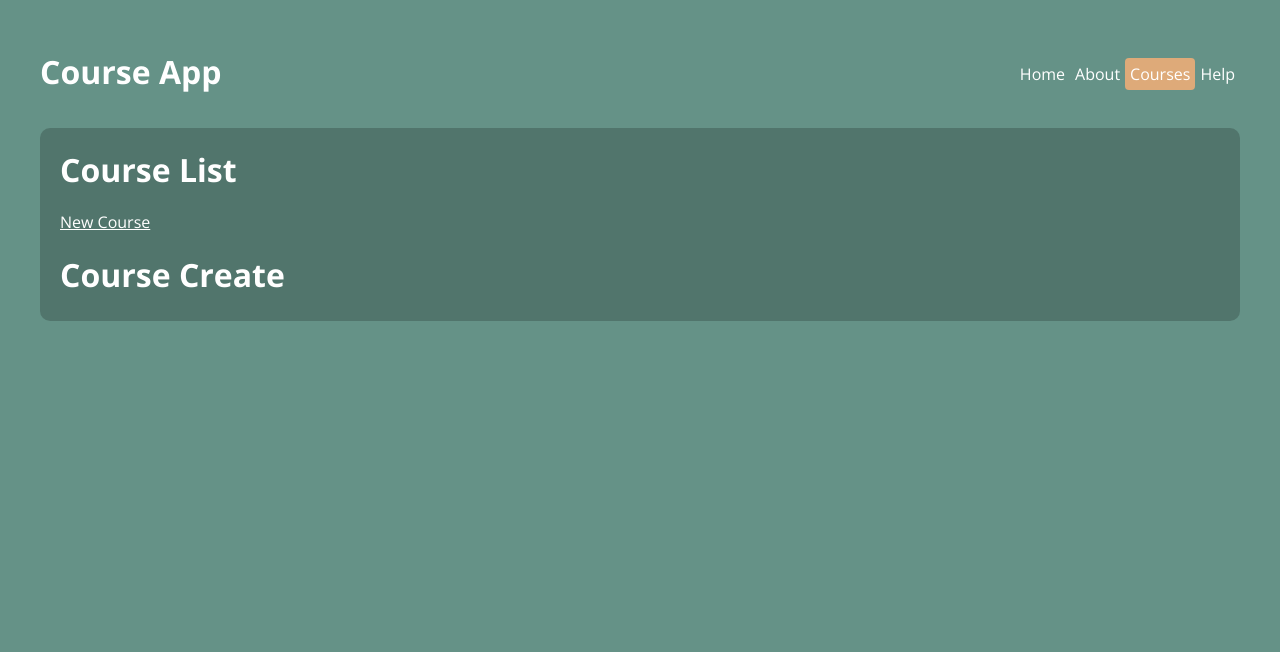
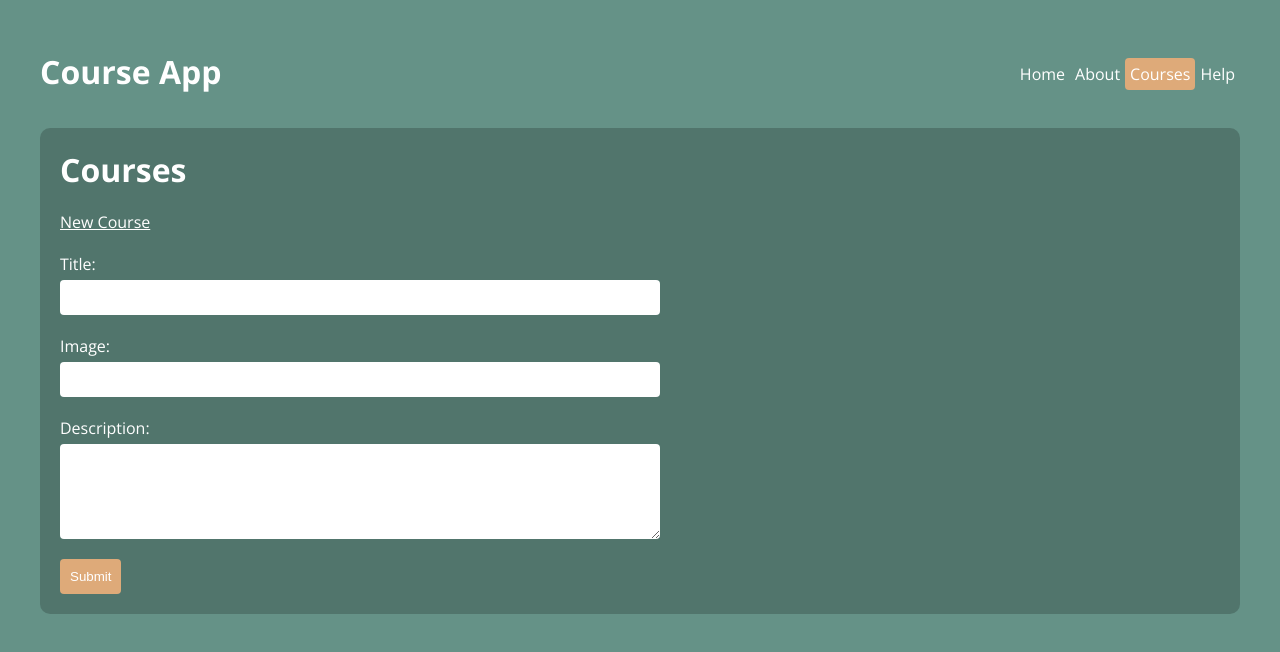
Before and after one commit to ZozanYagci/react-advanced, a React (Vite) app: page /courses/create in a window 1280 px wide. Shown: the top 652 px of the page. Built offline with nearby package versions, Linux system fonts and the light colour scheme.

Commit message:
forms & actions - add CourseForm to create or edit course details

```diff
--- a/src/App.jsx
+++ b/src/App.jsx
@@ -11,7 +11,7 @@
   courseDetailsLoader,
 } from "./pages/course/CourseDetails";
 import CourseLayout from "./layouts/CourseLayout";
-import CourseCreatePage from "./pages/course/CourseCreate";
+import CourseCreatePage, { courseAction } from "./pages/course/CourseCreate";
 import CourseEditPage from "./pages/course/CourseEdit";
 
 const router = createBrowserRouter([
@@ -41,7 +41,11 @@
             ],
           },
 
-          { path: "create", element: <CourseCreatePage /> },
+          {
+            path: "create",
+            element: <CourseCreatePage />,
+            action: courseAction,
+          },
         ],
       },
 
--- a/src/index.css
+++ b/src/index.css
@@ -91,7 +91,8 @@
   padding: 10px;
   border-radius: 4px;
   border: 0;
-  width: 300px;
+  width: 100%;
+  max-width: 600px;
   color: #000;
 }
 
--- a/src/layouts/CourseLayout.jsx
+++ b/src/layouts/CourseLayout.jsx
@@ -3,7 +3,7 @@
 export default function CourseLayout() {
   return (
     <div id="course-layout">
-      <h1>Course List</h1>
+      <h1>Courses</h1>
       <p>
         <Link to={"create"}>New Course</Link>
       </p>
--- a/src/pages/course/CourseCreate.jsx
+++ b/src/pages/course/CourseCreate.jsx
@@ -1,3 +1,26 @@
+import { redirect } from "react-router";
+import CourseForm from "./CourseForm";
+
 export default function CourseCreatePage() {
-  return <h1>Course Create</h1>;
+  return <CourseForm />;
 }
+
+export async function courseAction({request, params}) {
+  const data = await request.formData();
+
+  const eventData = {
+    title: data.get("title"),
+    image: data.get("image"),
+    description: data.get("description"),
+  };
+
+  const response = await fetch("http://localhost:5000/courses", {
+    method: "POST",
+    headers: { "Content-Type": "application/json" },
+    body: JSON.stringify(eventData),
+  });
+
+  if (response.ok) {
+    return redirect("/courses");
+  }
+}
--- a/src/pages/course/CourseEdit.jsx
+++ b/src/pages/course/CourseEdit.jsx
@@ -1,6 +1,7 @@
 import { useRouteLoaderData } from "react-router";
+import CourseForm from "./CourseForm";
 
 export default function CourseEditPage() {
   const course = useRouteLoaderData("course-details");
-  return <h1>Course Edit: {course.title}</h1>;
+  return <CourseForm data={course}></CourseForm>;
 }
--- /dev/null
+++ b/src/pages/course/CourseForm.jsx
@@ -0,0 +1,38 @@
+import { Form } from "react-router";
+
+export default function CourseForm({ data }) {
+  return (
+    <Form method="post">
+      <div>
+        <label htmlFor="title">Title:</label>
+        <input
+          type="text"
+          name="title"
+          id="title"
+          required
+          defaultValue={data ? data.title : ""}
+        />
+      </div>
+      <div>
+        <label htmlFor="image">Image:</label>
+        <input
+          type="text"
+          name="image"
+          id="image"
+          required
+          defaultValue={data ? data.image : ""}
+        />
+      </div>
+      <div>
+        <label htmlFor="description">Description:</label>
+        <textarea
+          name="description"
+          required
+          rows={5}
+          defaultValue={data ? data.description : ""}
+        ></textarea>
+      </div>
+      <button type="submit">Submit</button>
+    </Form>
+  );
+}
```
